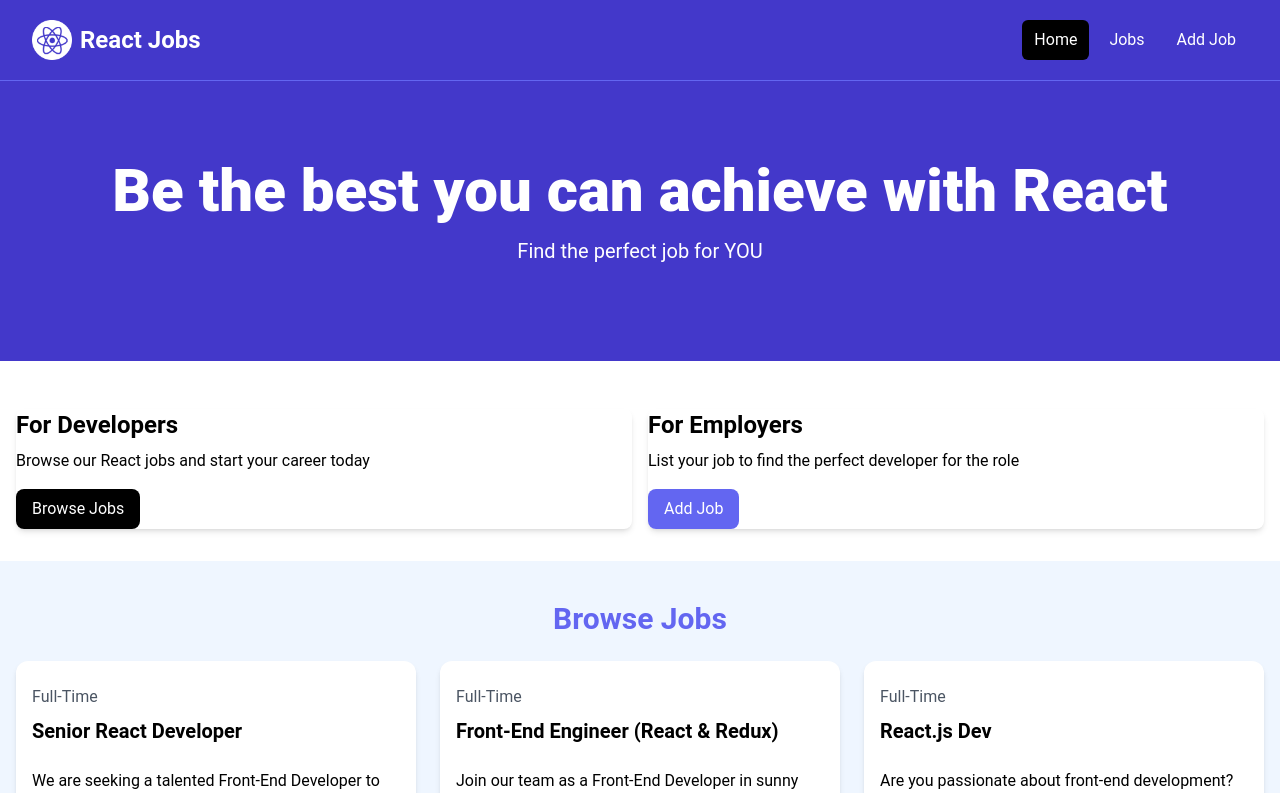
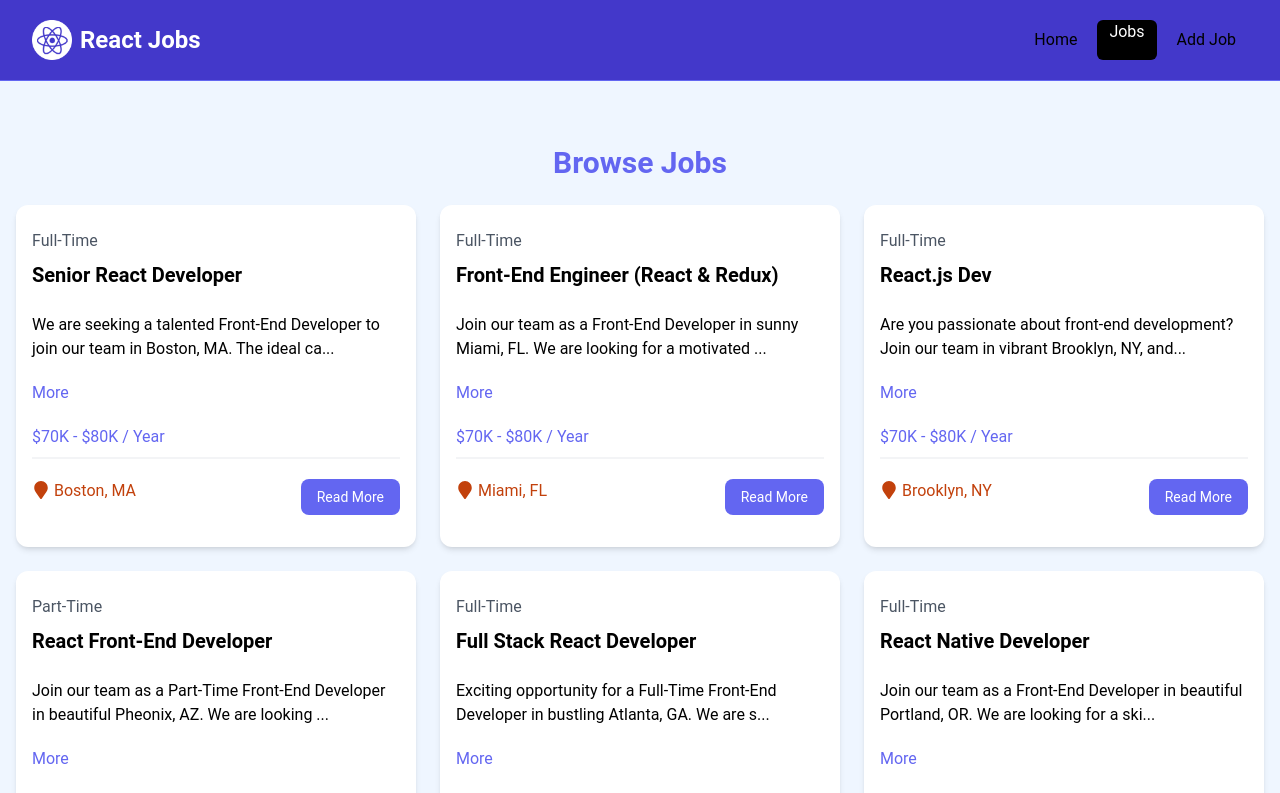
Before and after one commit to lxarmas/react-job-app, a React (Vite) app: page /jobs in a window 1280 px wide. Shown: the top 793 px of the page. Built offline with nearby package versions, Linux system fonts and the light colour scheme; data requests are answered from the project's data file.

Commit message:
api_running

```diff
--- a/src/App.jsx
+++ b/src/App.jsx
@@ -1,21 +1,29 @@
-import Navbar from "./components/Navbar";
-import Hero from "./components/Hero";
-import AllCards from "./components/AllCards";
-import JobsLists from "./components/JobsLists";
-import ButtonAllJobs from "./components/ButtonAllJobs";
+
+import {
+  Route,
+  createBrowserRouter,
+  createRoutesFromElements,
+  RouterProvider,
+} from 'react-router-dom';
+import MainLayOut from './layouts/MainLayOut';
+import HomePage from './pages/HomePage';
+import JobsPage from './pages/JobsPage';
+import NotFoundPage from './pages/NotFoundPage';
+
+const router = createBrowserRouter(
+  createRoutesFromElements(
+    <Route path='/' element={<MainLayOut/>}>
+      <Route index element={<HomePage />} />
+      <Route path='/jobs' element={<JobsPage />} />
+      <Route path='*' element={<NotFoundPage />} />
+  </Route>
+  )
+);
 
 const App = () => {
 
 
-  return (
-    <>
-    <Navbar/>
-    <Hero/>
-    <AllCards />
-    <JobsLists />
-    <ButtonAllJobs/>
-    </>
-  )
+  return <RouterProvider router={router} />;
 }
 
 export default App
--- a/src/components/AllCards.jsx
+++ b/src/components/AllCards.jsx
@@ -1,4 +1,6 @@
-import Card from "./Card"
+import { Link } from 'react-router-dom';
+
+import Card from "./Card";
 
 const AllCards = () => {
   return (
@@ -11,24 +13,24 @@
             <p className="mt-2 mb-4">
               Browse our React jobs and start your career today
             </p>
-            <a
-              href="/jobs.html"
+            <Link
+              to="/jobs"
               className="inline-block bg-black text-white rounded-lg px-4 py-2 hover:bg-gray-700"
             >
               Browse Jobs
-            </a>
+            </Link>
          </Card>
         <Card >
           <h2 className="text-2xl font-bold">For Employers</h2>
             <p className="mt-2 mb-4">
               List your job to find the perfect developer for the role
             </p>
-            <a
-              href="/add-job.html"
+            <Link
+              to="/add-job"
               className="inline-block bg-indigo-500 text-white rounded-lg px-4 py-2 hover:bg-indigo-600"
             >
               Add Job
-            </a>
+            </Link>
          </Card>
         </div>
       </div>
--- a/src/components/ButtonAllJobs.jsx
+++ b/src/components/ButtonAllJobs.jsx
@@ -1,14 +1,15 @@
+import {Link} from "react-router-dom"
+
 const ButtonAllJobs = () => {
   return (
-      <>
+
     <section className="m-auto max-w-lg my-10 px-6">
-      <a
-        href='/jobs'
+      <Link
+        to='/jobs'
         className="block bg-black text-white text-center py-4 px-6 rounded-xl hover:bg-gray-700"
-        >View All Jobs</a
-      >
+        >View All Jobs</Link>
     </section>
-      </>
+
   )
 }
 
--- a/src/components/JobList.jsx
+++ b/src/components/JobList.jsx
@@ -1,49 +1,51 @@
-import React, { useState } from "react";
+import { useState } from 'react';
+import { FaMapMarker } from 'react-icons/fa';
+import { Link } from 'react-router-dom';
 
 const JobList = ({ job }) => {
   const [showFullDescription, setShowFullDescription] = useState(false);
 
-  const toggleDescription = () => {
-    setShowFullDescription(!showFullDescription);
-  };
+  let description = job.description;
 
-  const description =
-    showFullDescription ? job.description : job.description.substring(0, 90) + "...";
+  if (!showFullDescription) {
+    description = description.substring(0, 90) + '...';
+  }
 
   return (
-    <div className="bg-white rounded-xl shadow-md relative">
-      <div className="p-4">
-        <div className="mb-6">
-          <div className="text-gray-600 my-2">{job.type}</div>
-          <h3 className="text-xl font-bold">{job.title}</h3>
+    <div className='bg-white rounded-xl shadow-md relative'>
+      <div className='p-4'>
+        <div className='mb-6'>
+          <div className='text-gray-600 my-2'>{job.type}</div>
+          <h3 className='text-xl font-bold'>{job.title}</h3>
         </div>
 
-        <div className="mb-5">{description}</div>
+        <div className='mb-5'>{description}</div>
+
         <button
-          onClick={toggleDescription}
-          className="text-indigo-500 mb-5 hover:text-indigo-600"
+          onClick={() => setShowFullDescription((prevState) => !prevState)}
+          className='text-indigo-500 mb-5 hover:text-indigo-600'
         >
-          {showFullDescription ? "Less" : "More"}
+          {showFullDescription ? 'Less' : 'More'}
         </button>
-        <h3 className="text-indigo-500 mb-2">{job.salary} / Year</h3>
 
-        <div className="border border-gray-100 mb-5"></div>
+        <h3 className='text-indigo-500 mb-2'>{job.salary} / Year</h3>
 
-        <div className="flex flex-col lg:flex-row justify-between mb-4">
-          <div className="text-orange-700 mb-3">
-            <i className="fa-solid fa-location-dot text-lg"></i>
+        <div className='border border-gray-100 mb-5'></div>
+
+        <div className='flex flex-col lg:flex-row justify-between mb-4'>
+          <div className='text-orange-700 mb-3'>
+            <FaMapMarker className='inline text-lg mb-1 mr-1' />
             {job.location}
           </div>
-          <a
-            href={`/job/${job.id}`}
-            className="h-[36px] bg-indigo-500 hover:bg-indigo-600 text-white px-4 py-2 rounded-lg text-center text-sm"
+          <Link
+            to={`/jobs/${job.id}`}
+            className='h-[36px] bg-indigo-500 hover:bg-indigo-600 text-white px-4 py-2 rounded-lg text-center text-sm'
           >
             Read More
-          </a>
+          </Link>
         </div>
       </div>
     </div>
   );
 };
-
 export default JobList;
--- a/src/components/JobsLists.jsx
+++ b/src/components/JobsLists.jsx
@@ -1,8 +1,28 @@
-import jobs from '../jobs.json'
-import JobList from './JobList'
+import { useState, useEffect } from 'react';
 
-const JobsLists = () => {
-  const recentJobs = jobs.slice( 0, 3 );
+import JobList from './JobList';
+
+
+
+const JobsLists = ( { isHome = false } ) => {
+  const [jobs, setJobs] = useState( [] );
+  const [loading, setLoading] = useState( true );
+
+  useEffect( () => {
+    const fetchJobs = async () => {
+    try {
+      const res = await fetch( 'http://localhost:8000/jobs' );
+      const data = await res.json();
+      setJobs( data );
+
+    } catch ( error ) {
+      console.log( 'Error fetching data', error )
+      } finally {
+      setLoading(false)
+      }
+  }
+    fetchJobs();
+  }, [] );
 
   return (
    <section className="bg-blue-50 px-4 py-10">
@@ -11,7 +31,7 @@
           Browse Jobs
         </h2>
         <div className="grid grid-cols-1 md:grid-cols-3 gap-6">
-          {recentJobs.map( ( job ) => (
+          {jobs.map( ( job ) => (
 
             <JobList key={job.id } job={ job} />
           ) )}
--- a/src/components/Navbar.jsx
+++ b/src/components/Navbar.jsx
@@ -1,6 +1,10 @@
-import logo from '../assets/images/logo.png'
+import {NavLink } from 'react-router-dom';
+
+import logo from '../assets/images/logo.png';
 
 const Navbar = () => {
+  const linkClass = ( { isActive } ) => isActive ? 'bg-black after text-white hover:bg-gray-900 hover:text-white rounded-md px-3 py-2:'
+                    : '"text-white hover:bg-gray-900 hover:text-white rounded-md px-3 py-2'
   return (
   <nav className="bg-indigo-700 border-b border-indigo-500">
       <div className="mx-auto max-w-7xl px-2 sm:px-6 lg:px-8">
@@ -9,7 +13,7 @@
             className="flex flex-1 items-center justify-center md:items-stretch md:justify-start"
           >
             {/* <!-- Logo --> */}
-            <a className="flex flex-shrink-0 items-center mr-4" href="/index.html">
+            <NavLink className="flex flex-shrink-0 items-center mr-4" to="/">
               <img
                 className="h-10 w-auto"
                 src={logo}
@@ -18,24 +22,26 @@
               <span className="hidden md:block text-white text-2xl font-bold ml-2"
                 >React Jobs</span
               >
-            </a>
+            </NavLink>
             <div className="md:ml-auto">
               <div className="flex space-x-2">
-                <a
-                  href="/index.html"
-                  className="text-white bg-black hover:bg-gray-900 hover:text-white rounded-md px-3 py-2"
-                  >Home</a
+                <NavLink
+                  to="/"
+                  className={linkClass}
                 >
-                <a
-                  href="/jobs.html"
-                  className="text-white hover:bg-gray-900 hover:text-white rounded-md px-3 py-2"
-                  >Jobs</a
+                  Home
+                </NavLink>
+
+                <NavLink
+                  to="/jobs"
+                  className={linkClass}
                 >
-                <a
-                  href="/add-job.html"
-                  className="text-white hover:bg-gray-900 hover:text-white rounded-md px-3 py-2"
-                  >Add Job</a
-                >
+                  Jobs
+                </NavLink>
+                <NavLink
+                  to="/add-job"
+                  className={linkClass}
+                  >Add Job</NavLink>
               </div>
             </div>
           </div>
--- a/src/jobs.json
+++ b/src/jobs.json
@@ -1,4 +1,5 @@
- [
+{
+  "jobs": [
     {
       "id": "1",
       "title": "Senior React Developer",
@@ -84,3 +85,4 @@
       }
     }
   ]
+}
--- /dev/null
+++ b/src/layouts/MainLayOut.jsx
@@ -0,0 +1,13 @@
+import { Outlet } from 'react-router-dom';
+import Navbar from '../components/Navbar';
+
+const MainLayOut = () => {
+  return (
+      <>
+        <Navbar/>
+        <Outlet/>
+      </>
+  )
+}
+
+export default MainLayOut
--- /dev/null
+++ b/src/pages/HomePage.jsx
@@ -0,0 +1,17 @@
+import Hero from '../components/Hero'
+import AllCards from '../components/AllCards';
+import JobLists from '../components/JobsLists';
+import ButtonAllJobs from '../components/ButtonAllJobs';
+
+const HomePage = () => {
+  return (
+      <>
+          <Hero/>
+          <AllCards/>
+          <JobLists isHome={true} />
+          <ButtonAllJobs/>
+      </>
+  )
+}
+
+export default HomePage
--- /dev/null
+++ b/src/pages/JobsPage.jsx
@@ -0,0 +1,9 @@
+import JobsLists from '../components/JobsLists';
+
+const JobsPage = () => {
+    return <section className='bg-blue-50 px4 py-6'>
+      <JobsLists/>
+  </section>
+}
+
+export default JobsPage
--- /dev/null
+++ b/src/pages/NotFoundPage.jsx
@@ -0,0 +1,18 @@
+import { Link } from 'react-router-dom';
+import { FaExclamationTriangle } from 'react-icons/fa';
+
+const NotFoundPage = () => {
+  return (
+       <section className="text-center flex flex-col justify-center items-center h-96">
+      <FaExclamationTriangle className=' text-yellow-400 text-6xl mb-4'/>
+      <h1 className="text-6xl font-bold mb-4">404 Not Found</h1>
+      <p className="text-xl mb-5">This page does not exist</p>
+      <Link
+        to="/"
+        className="text-white bg-indigo-700 hover:bg-indigo-900 rounded-md px-3 py-2 mt-4"
+        >Go Back</Link>
+    </section>
+  )
+}
+
+export default NotFoundPage
```
Also changed, not shown: package.json (+7 -2 lines), 1 other file (tests, documents, lock files or other folders).
